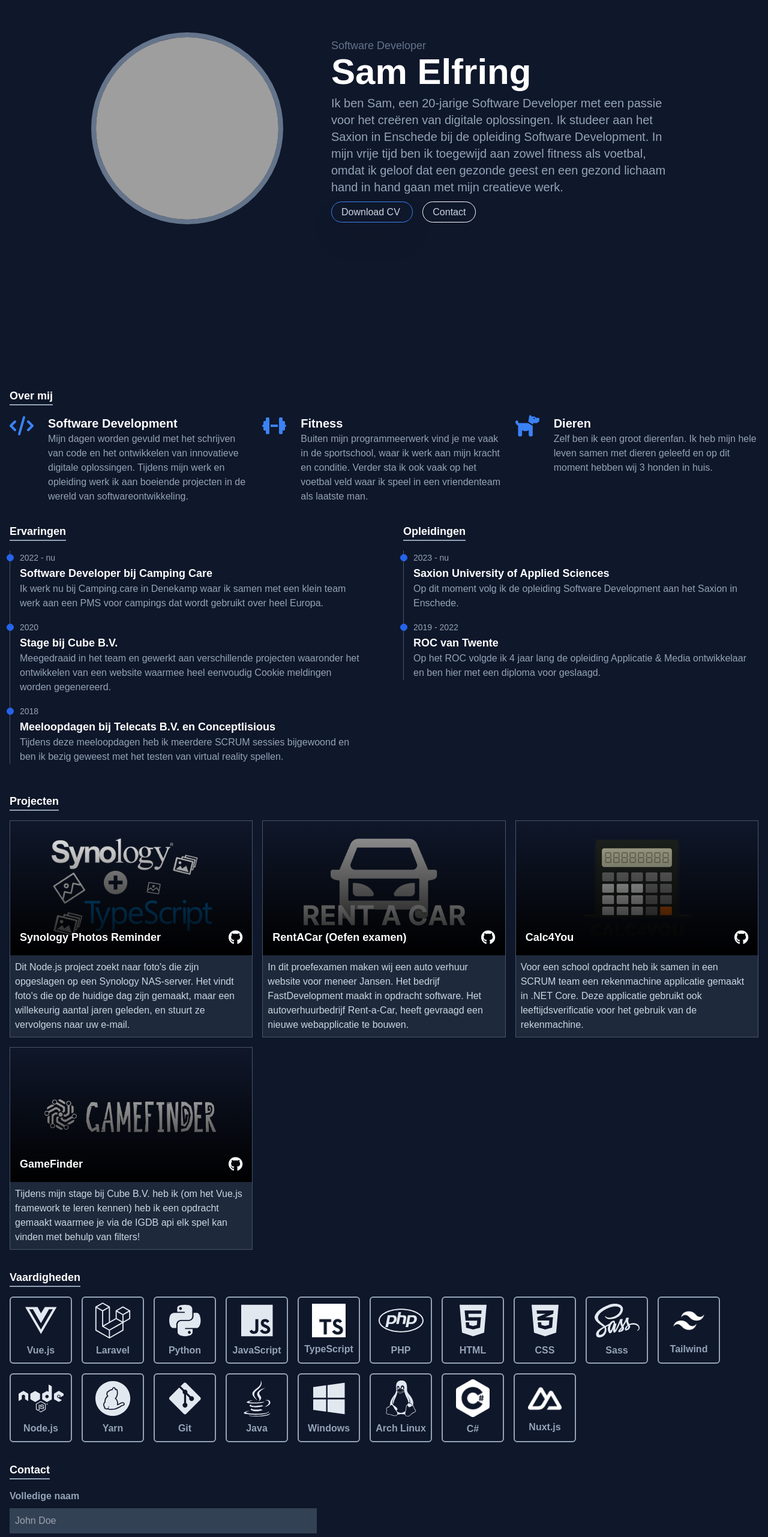
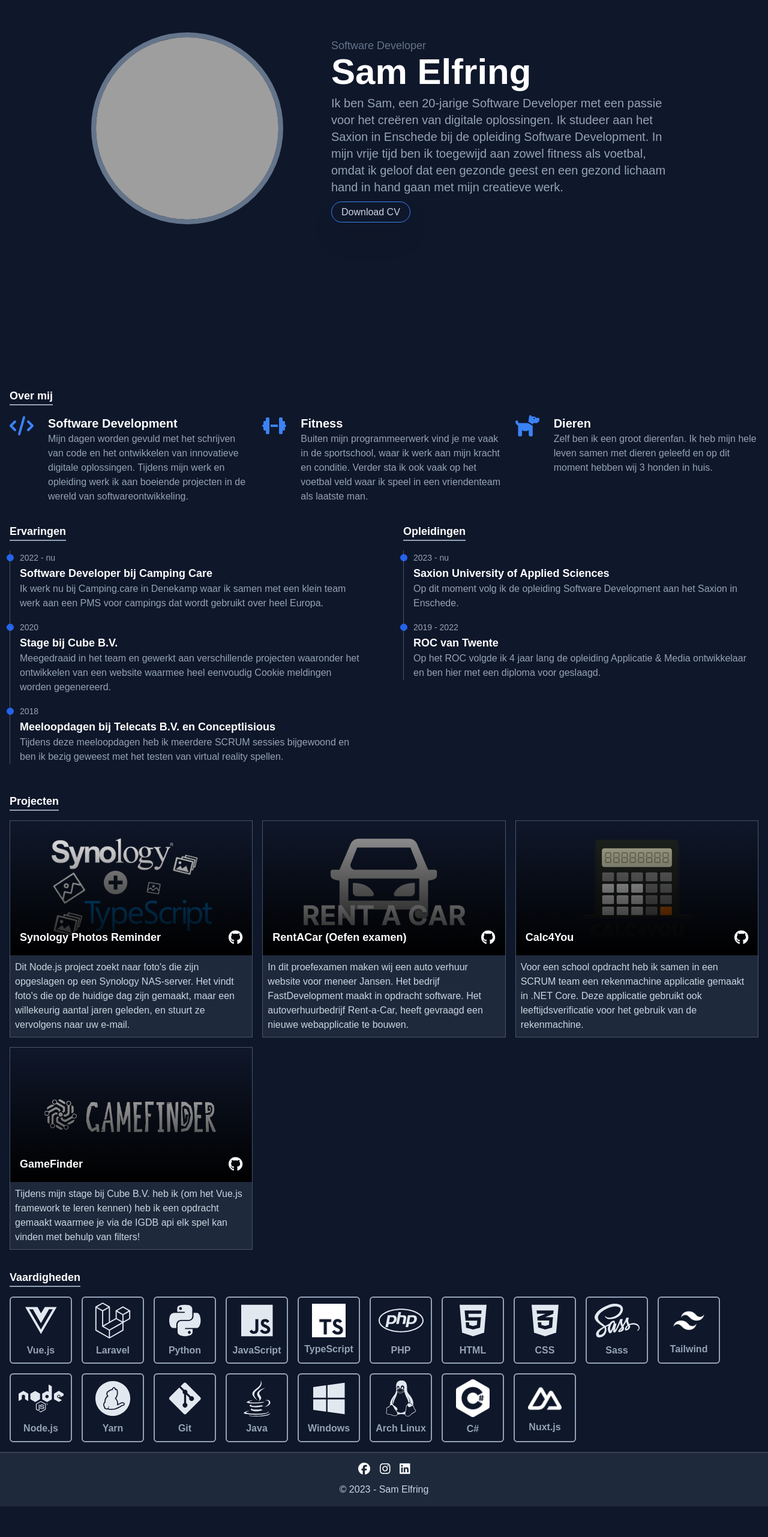
Before and after one commit to SamElfring/samelfring.dev, a Vue app: page / in a window 1280 px wide. Shown: the part 234-2797 px from the top of the page at 60% size. After the commit the page ends 2746 px from the top, so only its background shows below. Built offline with nearby package versions, Linux system fonts and the light colour scheme; grey boxes are pictures that could not be loaded.

Commit message:
Removed contact form

```diff
--- a/src/App.vue
+++ b/src/App.vue
@@ -17,8 +17,6 @@
         <Projects class="mt-8" />
 
         <Skills class="mt-8" />
-
-        <Contact class="mt-8" />
     </div>
 
     <Footer />
@@ -33,6 +31,5 @@ import Study from "./components/Study.vue";
 import Experiences from "./components/Experiences.vue";
 import Projects from "./components/Projects.vue";
 import Skills from "./components/Skills.vue";
-import Contact from "./components/Contact.vue";
 import Footer from "./components/Footer.vue";
 </script>
--- a/src/components/Contact.vue
+++ /dev/null
@@ -1,80 +0,0 @@
-<template>
-    <section id="contact">
-        <p class="section-title">{{ $t("main.contact") }}</p>
-
-        <form
-            @submit.prevent="sendMail"
-            class="max-w-lg"
-        >
-            <div class="form-group">
-                <label for="name">{{ $t("contact.name") }}</label>
-                <input
-                    type="text"
-                    name="name"
-                    id="name"
-                    placeholder="John Doe"
-                    required
-                />
-            </div>
-
-            <div class="form-group">
-                <label for="email">{{ $t("contact.email") }}</label>
-                <input
-                    type="email"
-                    name="email"
-                    id="email"
-                    :placeholder="$t('contact.example-email')"
-                    required
-                />
-            </div>
-
-            <div class="form-group">
-                <label for="message">{{ $t("contact.message") }}</label>
-                <textarea
-                    name="message"
-                    id="message"
-                    rows="10"
-                    required
-                ></textarea>
-            </div>
-
-            <button
-                type="submit"
-                class="py-2 px-4 border-2 border-slate-700 rounded-lg hover:border-blue-700 bg-gradient-to-r from-slate-900 to-slate-800"
-            >
-                {{ $t("contact.submit") }}
-            </button>
-        </form>
-    </section>
-</template>
-
-<script setup>
-import emailjs from "@emailjs/browser";
-
-const sendMail = (e) => {
-    emailjs.sendForm("service_8rad7a7", "template_bwhqzqj", e.target, "vs9bmuVjqREpH4nml").then(
-        () => {
-            alert("Bericht verstuurd!");
-            e.target.reset();
-        },
-        (error) => {
-            alert("Bericht niet verstuurd:", error);
-        }
-    );
-};
-</script>
-
-<style scoped lang="postcss">
-.form-group {
-    @apply flex flex-col mb-4;
-}
-
-.form-group label {
-    @apply mb-2 font-semibold text-slate-400;
-}
-
-.form-group input,
-.form-group textarea {
-    @apply p-2 bg-slate-700 border-slate-700 border outline-none focus:border-slate-400;
-}
-</style>
--- a/src/components/Header.vue
+++ b/src/components/Header.vue
@@ -41,8 +41,7 @@ const navLinks = [
     { name: "main.experiences", link: "#experiences" },
     { name: "main.studies", link: "#study" },
     { name: "main.projects", link: "#projects" },
-    { name: "main.skills", link: "#skills" },
-    { name: "main.contact", link: "#contact" }
+    { name: "main.skills", link: "#skills" }
 ];
 
 const header = ref(null);
--- a/src/components/Hero.vue
+++ b/src/components/Hero.vue
@@ -21,12 +21,6 @@
                 >
                     Download CV
                 </a>
-                <a
-                    href="#contact"
-                    class="border border-white px-4 py-2 rounded-full cursor-pointer hover:bg-white hover:text-black hover:animate-pulse"
-                >
-                    Contact
-                </a>
             </div>
         </div>
     </section>
```
